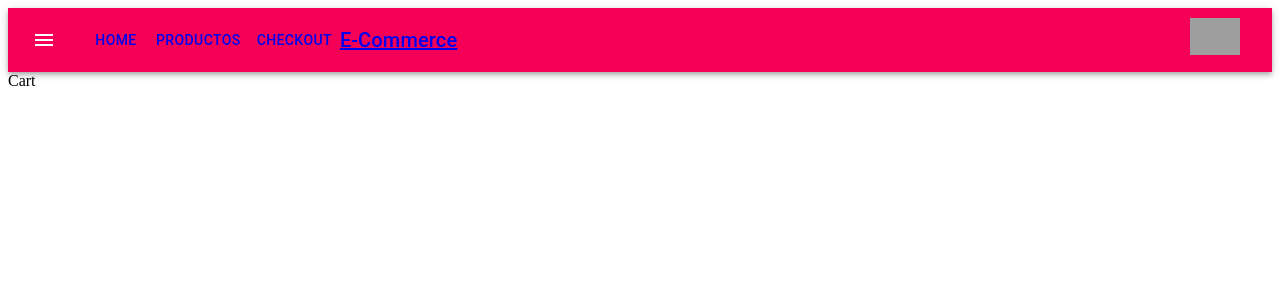
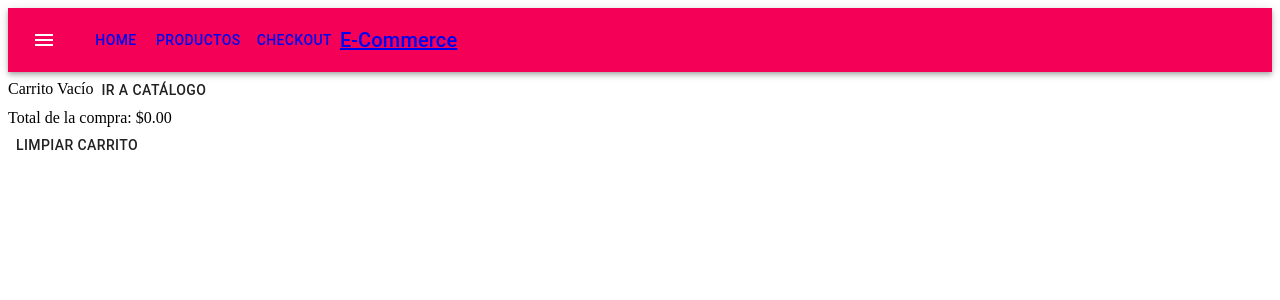
Before and after one commit to davancensm/primerEntrega, a React (Create React App) app: page /cart in a window 1280 px wide. Shown: the top 300 px of the page. Built offline with nearby package versions, Linux system fonts and the light colour scheme; grey boxes are pictures that could not be loaded.

Commit message:
Context y Técnicas de Rendering

```diff
--- a/src/App.js
+++ b/src/App.js
@@ -6,12 +6,13 @@ import Category from './pages/Category';
 import Home from './pages/Home';
 import Products from './pages/Products';
 import Checkout from './pages/Checkout';
-import ProductDetail from './pages/ProductDetail'
 import ItemListContainer from './components/ItemListContainer';
 import ItemDetailContainer from './components/ItemDetailContainer';
+import { CartProvider } from './components/CartContext';
 
 function App() {
   return (
+    <CartProvider>
     <Router>
       <NavBar/>
       <Switch>
@@ -32,7 +33,7 @@ function App() {
         <Route exact path="/item/:id"><ItemDetailContainer/></Route>
       </Switch>
     </Router>
-
+    </CartProvider>
   );
 }
 
--- /dev/null
+++ b/src/components/CartContext.js
@@ -0,0 +1,63 @@
+import React, {useState} from 'react';
+
+export const CartContext = React.createContext();
+
+export const CartProvider = (props) => {
+    const [ cart, setCart ] = useState([]);
+
+    const agregarItem = (itemAgregado) => {
+        const existeEnCarrito = cart.find((x) => x.id === itemAgregado.id);
+        if (existeEnCarrito){
+            setCart(
+                cart.map((producto) =>
+                    producto.id === itemAgregado.id
+                    ? {...existeEnCarrito, cantidad: existeEnCarrito.cantidad + itemAgregado.cantidad}
+                    : producto)
+                );
+            } else {
+                setCart([...cart, itemAgregado]);
+                }
+    }
+
+    const clear = () => {
+        setCart([]);
+    }
+
+    const removeItem = (item) => {
+        const itemAEliminar = cart.indexOf((x) => x.id === item.id);
+        setCart(cart.filter((x) => x.id !== item.id));
+    }
+
+    const removeOneItem = (item) => {
+        const existeEnCarrito = cart.find((x) => x.id === item.id);
+        if (existeEnCarrito){
+            setCart(
+                cart.map((producto) =>
+                    producto.id === item.id
+                    ? {...existeEnCarrito, cantidad: existeEnCarrito.cantidad - 1}
+                    : producto)
+                );
+            } else {
+                setCart([...cart, item]);
+                }
+    }
+
+    const addOneItem = (item) => {
+        const existeEnCarrito = cart.find((x) => x.id === item.id);
+        if (existeEnCarrito){
+            setCart(
+                cart.map((producto) =>
+                    producto.id === item.id
+                    ? {...existeEnCarrito, cantidad: existeEnCarrito.cantidad + 1}
+                    : producto)
+                );
+            } else {
+                setCart([...cart, item]);
+                }
+    }
+
+    return(
+        <CartContext.Provider value={[cart, setCart, agregarItem, clear, removeItem, removeOneItem, addOneItem]}>
+            {props.children}
+        </CartContext.Provider>)
+    }
--- a/src/components/CartWidget.js
+++ b/src/components/CartWidget.js
@@ -1,6 +1,21 @@
+import React, {useContext} from 'react';
+import { CartContext } from '../components/CartContext';
+
 export default function CartWidget(){
+    const [cart] = useContext(CartContext);
 
     return(
+        <div>
+        {cart.length >= 1
+        ?
+        <>
         <img style= {{margin: 'right',width: '50px'}} src="https://www.pngrepo.com/download/45922/shopping-cart.png" alt="" />
-    )
+        <spam>({cart.length})</spam>
+        </>
+        :
+        <>
+        </>
+        }
+        </div>)
+
 }
--- a/src/components/Item.js
+++ b/src/components/Item.js
@@ -1,4 +1,4 @@
-import React, {useState} from 'react';
+import React, { useState, useContext } from 'react';
 import ItemCount from "./ItemCount"
 import { makeStyles, Button } from '@material-ui/core';
 import Card from '@material-ui/core/Card';
@@ -6,6 +6,7 @@ import CardActions from '@material-ui/core/CardActions';
 import CardContent from '@material-ui/core/CardContent';
 import Typography from '@material-ui/core/Typography';
 import {Link} from "react-router-dom";
+import { CartContext } from '../components/CartContext';
 
 const useStyles = makeStyles({
     root: {
@@ -22,30 +23,35 @@ const useStyles = makeStyles({
     },
   });
 
+
+
 export default function Item({item}){
-    const [visible, setVisible] = useState(true)
+
+    const [cart , setCart, agregarItem] = useContext(CartContext);
+    const [visible, setVisible] = useState(true);
     const classes = useStyles();
 
-    const onAdd = () => {
+    const onAdd = (count) => {
       setVisible(!visible);
+      const added = {id: item.id, cantidad: count, precio: item.precio };
+      agregarItem(added);
     }
 
     return(
-    <Card className={classes.root}>
+    <Card className={classes.root} key={item.id}>
       <CardContent>
         <Typography className={classes.pos} color="textSecondary">
-            <Link to={`./item/${item.descripcion}`} style={{ textDecoration: 'none' }}>{item.descripcion}</Link>
+            <Link to={`./item/${item.descripcion}`} style={{ textDecoration: 'none' }}>{item.nombre}</Link>
         </Typography>
         <Typography variant="body2" component="p">
-          {item.nombre}
           <br />
-          {'"a benevolent smile"'}
+          {item.descripcion}
         </Typography>
       </CardContent>
       <CardActions>
       {visible
       ?
-          <ItemCount stock={item.stock} initial={1} onAdd={onAdd}/>
+          <ItemCount stock={item.stock} initial={0} onAdd={onAdd}/>
       :
       <Link to={`./cart`} variant="h2"><Button>Finalizar Compra</Button></Link>
       }
--- a/src/components/ItemCount.js
+++ b/src/components/ItemCount.js
@@ -31,7 +31,7 @@ function ItemCount({stock: initialStock, onAdd, initial}){
         <IconButton aria-label="Delete" size="small">
             <ArrowDownwardIcon onClick={subsCount}>-</ArrowDownwardIcon>
         </IconButton>
-        <IconButton color="primary" onClick={() => {return onAdd()}} aria-label="Agregar al carrito.">
+        <IconButton color="primary" onClick={() => {return onAdd(count)}} aria-label="Agregar al carrito.">
             <AddShoppingCartIcon />
         </IconButton>
     </Card>)
--- a/src/components/ItemList.js
+++ b/src/components/ItemList.js
@@ -8,7 +8,7 @@ useEffect(() => {
     getItems();
     }, [])
 
-    const fetchURL = () => fetch('https://mocki.io/v1/27a345e6-adb9-4962-87df-dc2b5ab8f531');
+    const fetchURL = () => fetch('https://mocki.io/v1/6632fa0e-f6d4-45ab-a5bd-35d681979dfa');
 
     const getItems = () =>{
         fetchURL().then(res => res.json())
--- a/src/pages/Cart.js
+++ b/src/pages/Cart.js
@@ -1,9 +1,33 @@
-import React from 'react';
+import React, {useContext} from 'react';
+import { CartContext } from '../components/CartContext';
+import { makeStyles, Button } from '@material-ui/core';
+import {Link} from "react-router-dom";
 
 function Cart() {
+  const [cart , setCart, agregarItem, clear, removeItem, removeOneItem, addOneItem] = useContext(CartContext);
+  const totalPrice = cart.reduce(( acumulado, agregar ) => acumulado + agregar.cantidad * agregar.precio , 0)
+
   return (
     <div>
-        Cart
+        {
+        cart.length !== 0
+        ? cart.map(item => {
+          return (
+          <>
+          <span>ID del Item Agregado: {item.id}     </span><span>Cantidad Agregada:   {item.cantidad}     </span> <span>Precio Unitario:   {item.precio}   </span> <Button onClick={() => {addOneItem(item)}}>+     </Button> <Button onClick={() => {removeOneItem(item)}}>-     </Button>
+          <Button onClick={() => {removeItem(item)}}>Eliminar item</Button>
+          <br/>
+          </>)})
+        :
+        <>
+        <span>Carrito Vacío</span>
+        <Link to={`./`} variant="h2"><Button>Ir a Catálogo</Button></Link>
+        <br/>
+        </>
+        }
+        <span>Total de la compra: ${totalPrice.toFixed(2)}</span>
+        <br/>
+        <Button onClick={() => {return clear()}}>Limpiar Carrito</Button>
     </div>
   );
 }
```
